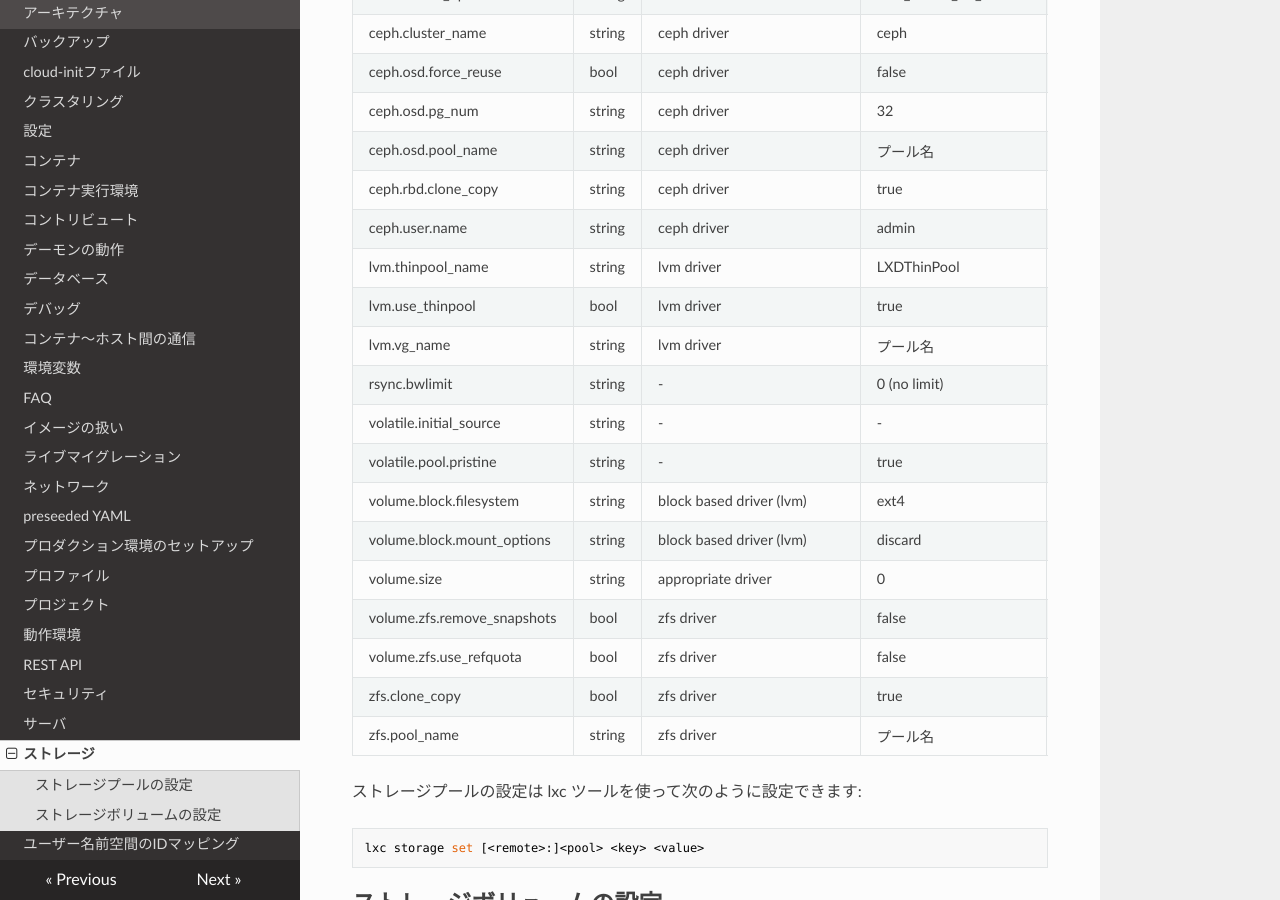
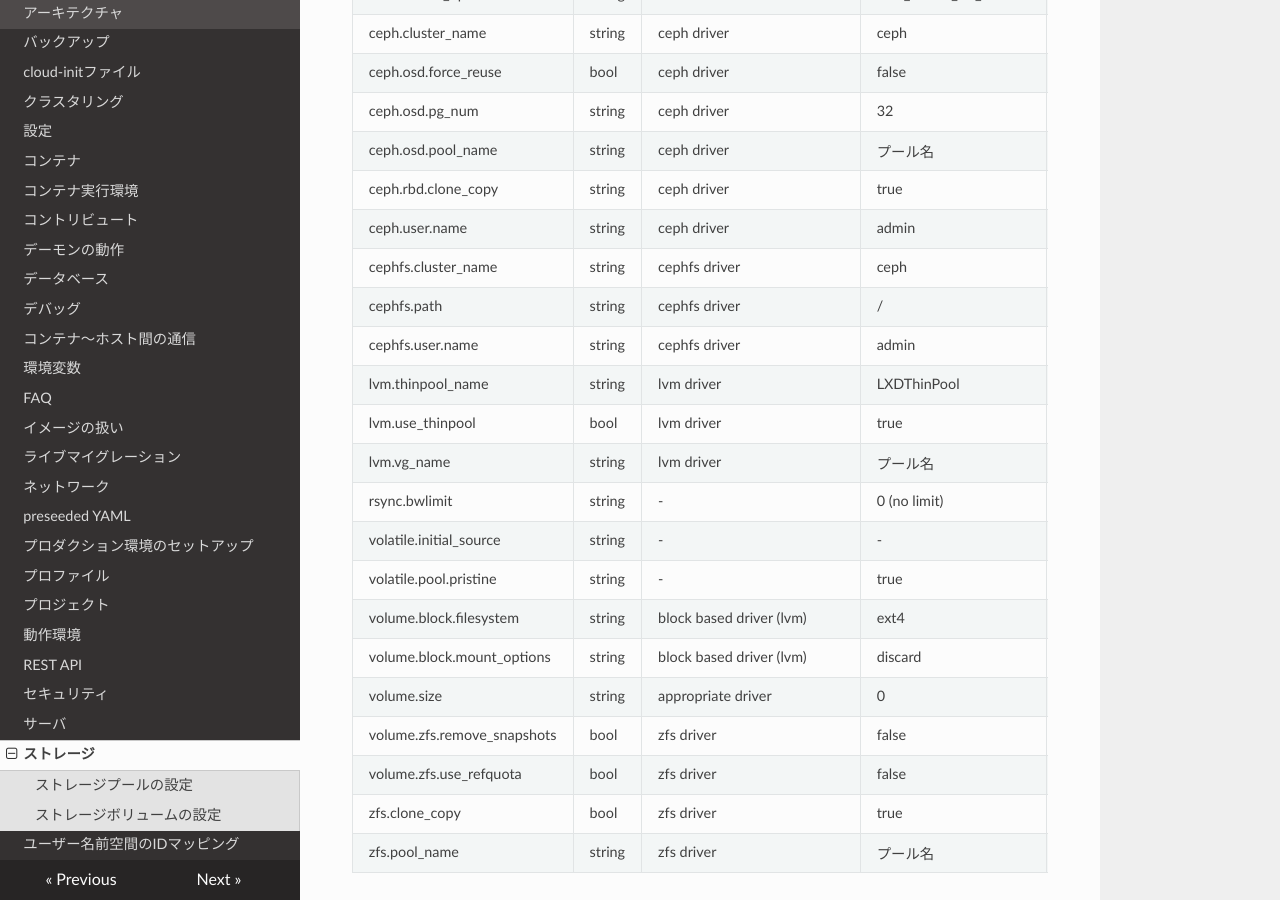
Before and after one commit to lxc-jp/lxd-ja, an MkDocs documentation site: the page built from doc/storage.md, in a window 1280 px wide and 900 px high, scrolled down 485 px. Built offline with MkDocs 1.6.1, drawn with Linux system fonts in a browser that asks for light colours; nearby versions of some CDN libraries; old or Windows-style settings are respelled for this version of MkDocs; part of the change alters nothing that is shown; some of the changed text lies outside the part shown.

Commit message:
Update storage.md to upstream at 2019-07-11
Signed-off-by: Hiroaki Nakamura <hnakamur@gmail.com>

````diff
--- a/doc/storage.md
+++ b/doc/storage.md
@@ -23,6 +23,9 @@ ceph.osd.pg\_num                | string    | ceph driver
 ceph.osd.pool\_name             | string    | ceph driver                       | プール名 <!-- name of the pool --> | storage\_driver\_ceph              | OSD ストレージプール名 <!-- Name of the osd storage pool. -->
 ceph.rbd.clone\_copy            | string    | ceph driver                       | true                       | storage\_driver\_ceph              | フルデータセットのコピーの代わりに RBD Lightweight Clone を使うかどうか <!-- Whether to use RBD lightweight clones rather than full dataset copies. -->
 ceph.user.name                  | string    | ceph driver                       | admin                      | storage\_ceph\_user\_name          | ストレージプールやボリュームを作成する際に使用する Ceph ユーザ名 <!-- The ceph user to use when creating storage pools and volumes. -->
+cephfs.cluster\_name            | string    | cephfs driver                     | ceph                       | storage\_driver\_cephfs            | 新しいストレージプールを作成する ceph のクラスター名 <!-- Name of the ceph cluster in which to create new storage pools. -->
+cephfs.path                     | string    | cephfs driver                     | /                          | storage\_driver\_cephfs            | CEPHFS をマウントするベースのパス <!-- The base path for the CEPHFS mount -->
+cephfs.user.name                | string    | cephfs driver                     | admin                      | storage\_driver\_cephfs            | ストレージプールとボリュームを作成する際に用いる ceph のユーザ <!-- The ceph user to use when creating storage pools and volumes. -->
 lvm.thinpool\_name              | string    | lvm driver                        | LXDThinPool                | storage                            | イメージとコンテナを作る Thin pool 名 <!-- Thin pool where images and containers are created. -->
 lvm.use\_thinpool               | bool      | lvm driver                        | true                       | storage\_lvm\_use\_thinpool        | ストレージプールは論理ボリュームに Thinpool を使うかどうか <!-- Whether the storage pool uses a thinpool for logical volumes. -->
 lvm.vg\_name                    | string    | lvm driver                        | プール名 <!-- name of the pool --> | storage                            | 作成するボリュームグループ名 <!-- Name of the volume group to create. -->
@@ -307,6 +310,11 @@ lxc storage create pool1 ceph ceph.osd.pool\_name=my-osd
 lxc storage create pool1 ceph source=my-already-existing-osd
 ```
 
+### CEPHFS
+
+ - カスタムストレージボリュームにのみ利用可能 <!-- Can only be used for custom storage volumes -->
+ - サーバサイドで許可されていればスナップショットもサポート <!-- Supports snapshots if enabled on the server side -->
+
 ### Btrfs
 
  - コンテナ、イメージ、スナップショットごとにサブボリュームを使い、新しいオブジェクトを作成する際に btrfs スナップショットを作成します <!-- Uses a subvolume per container, image and snapshot, creating btrfs snapshots when creating a new object. -->
````
